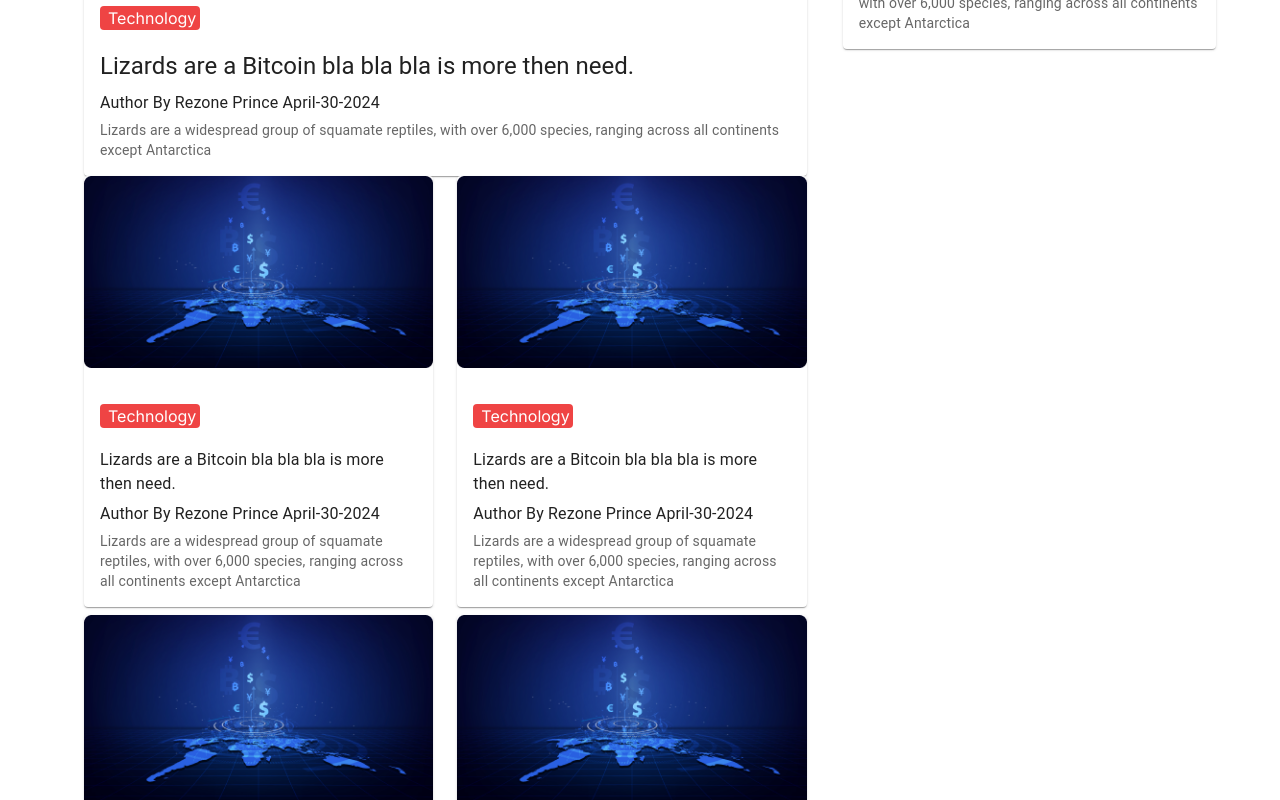
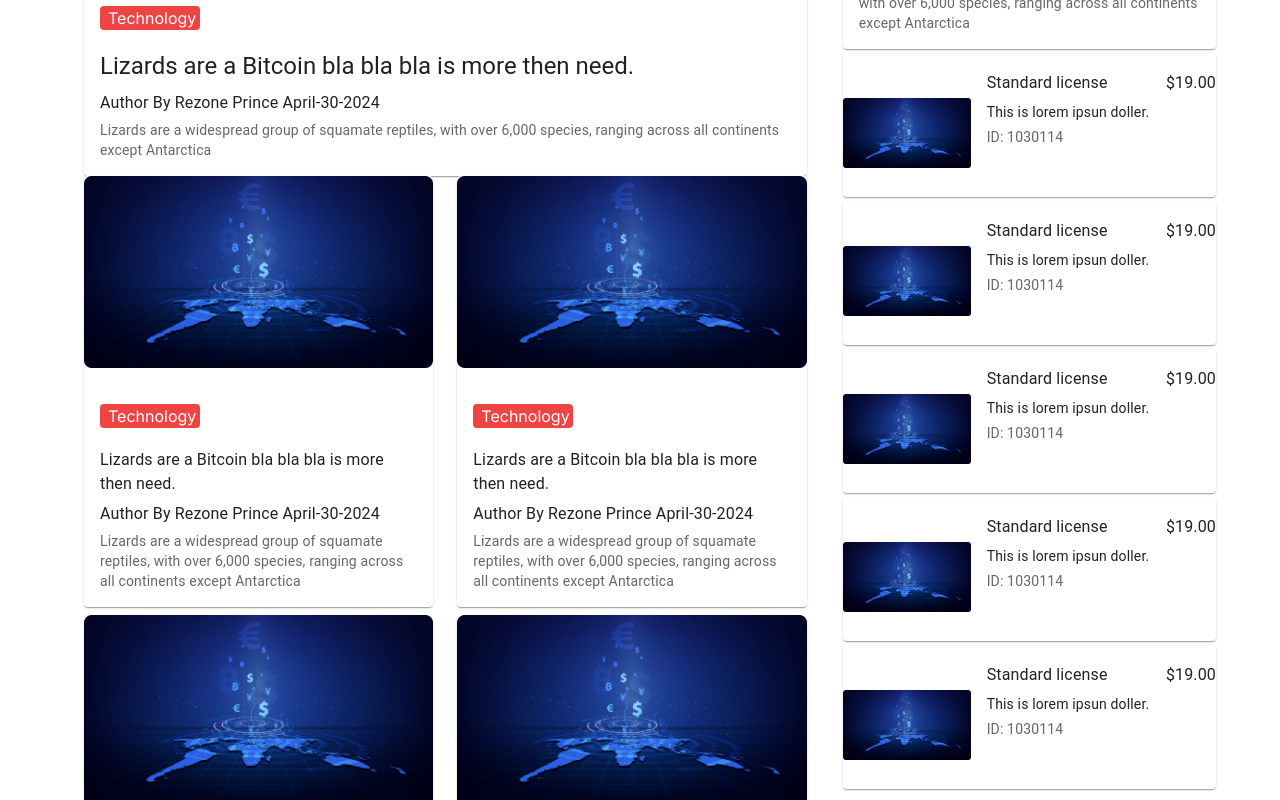
Before and after one commit to rezoneprince/the-dragon-news-nextjs, a Next.js app: page / in a window 1280 px wide. Shown: the part 620-1420 px from the top of the page. Built offline with nearby package versions, Linux system fonts and the light colour scheme.

Commit message:
side card added

```diff
--- a/src/components/ui/SideBar/SideBar.js
+++ b/src/components/ui/SideBar/SideBar.js
@@ -1,13 +1,17 @@
 import {
   Box,
+  ButtonBase,
   Card,
   CardActionArea,
   CardContent,
   CardMedia,
+  Grid,
+  Paper,
   Typography,
 } from "@mui/material";
 import Image from "next/image";
 import sideTopNews from "@/assets/side-top-news.png";
+import topNews2 from "@/assets/top-news2.png";
 
 const SideBar = () => {
   return (
@@ -34,6 +38,159 @@ const SideBar = () => {
           </CardContent>
         </CardActionArea>
       </Card>
+
+      <Paper className="mt-5">
+        <Grid container spacing={2}>
+          <Grid item>
+            <ButtonBase sx={{ width: 128, height: 128 }}>
+              <Image src={topNews2} alt="topNews2" />
+            </ButtonBase>
+          </Grid>
+          <Grid item xs={12} sm container>
+            <Grid item xs container direction="column" spacing={2}>
+              <Grid item xs>
+                <Typography gutterBottom variant="subtitle1" component="div">
+                  Standard license
+                </Typography>
+                <Typography variant="body2" gutterBottom>
+                  This is lorem ipsun doller.
+                </Typography>
+                <Typography variant="body2" color="text.secondary">
+                  ID: 1030114
+                </Typography>
+              </Grid>
+            </Grid>
+            <Grid item>
+              <Typography variant="subtitle1" component="div">
+                $19.00
+              </Typography>
+            </Grid>
+          </Grid>
+        </Grid>
+      </Paper>
+
+      <Paper className="mt-5">
+        <Grid container spacing={2}>
+          <Grid item>
+            <ButtonBase sx={{ width: 128, height: 128 }}>
+              <Image src={topNews2} alt="topNews2" />
+            </ButtonBase>
+          </Grid>
+          <Grid item xs={12} sm container>
+            <Grid item xs container direction="column" spacing={2}>
+              <Grid item xs>
+                <Typography gutterBottom variant="subtitle1" component="div">
+                  Standard license
+                </Typography>
+                <Typography variant="body2" gutterBottom>
+                  This is lorem ipsun doller.
+                </Typography>
+                <Typography variant="body2" color="text.secondary">
+                  ID: 1030114
+                </Typography>
+              </Grid>
+            </Grid>
+            <Grid item>
+              <Typography variant="subtitle1" component="div">
+                $19.00
+              </Typography>
+            </Grid>
+          </Grid>
+        </Grid>
+      </Paper>
+
+      <Paper className="mt-5">
+        <Grid container spacing={2}>
+          <Grid item>
+            <ButtonBase sx={{ width: 128, height: 128 }}>
+              <Image src={topNews2} alt="topNews2" />
+            </ButtonBase>
+          </Grid>
+          <Grid item xs={12} sm container>
+            <Grid item xs container direction="column" spacing={2}>
+              <Grid item xs>
+                <Typography gutterBottom variant="subtitle1" component="div">
+                  Standard license
+                </Typography>
+                <Typography variant="body2" gutterBottom>
+                  This is lorem ipsun doller.
+                </Typography>
+                <Typography variant="body2" color="text.secondary">
+                  ID: 1030114
+                </Typography>
+              </Grid>
+            </Grid>
+            <Grid item>
+              <Typography variant="subtitle1" component="div">
+                $19.00
+              </Typography>
+            </Grid>
+          </Grid>
+        </Grid>
+      </Paper>
+
+      <Paper className="mt-5">
+        <Grid container spacing={2}>
+          <Grid item>
+            <ButtonBase sx={{ width: 128, height: 128 }}>
+              <Image src={topNews2} alt="topNews2" />
+            </ButtonBase>
+          </Grid>
+          <Grid item xs={12} sm container>
+            <Grid item xs container direction="column" spacing={2}>
+              <Grid item xs>
+                <Typography gutterBottom variant="subtitle1" component="div">
+                  Standard license
+                </Typography>
+                <Typography variant="body2" gutterBottom>
+                  This is lorem ipsun doller.
+                </Typography>
+                <Typography variant="body2" color="text.secondary">
+                  ID: 1030114
+                </Typography>
+              </Grid>
+            </Grid>
+            <Grid item>
+              <Typography variant="subtitle1" component="div">
+                $19.00
+              </Typography>
+            </Grid>
+          </Grid>
+        </Grid>
+      </Paper>
+
+      <Paper className="mt-5">
+        <Grid container spacing={2}>
+          <Grid item>
+            <ButtonBase sx={{ width: 128, height: 128 }}>
+              <Image src={topNews2} alt="topNews2" />
+            </ButtonBase>
+          </Grid>
+          <Grid item xs={12} sm container>
+            <Grid item xs container direction="column" spacing={2}>
+              <Grid item xs>
+                <Typography gutterBottom variant="subtitle1" component="div">
+                  Standard license
+                </Typography>
+                <Typography variant="body2" gutterBottom>
+                  This is lorem ipsun doller.
+                </Typography>
+                <Typography variant="body2" color="text.secondary">
+                  ID: 1030114
+                </Typography>
+              </Grid>
+            </Grid>
+            <Grid item>
+              <Typography variant="subtitle1" component="div">
+                $19.00
+              </Typography>
+            </Grid>
+          </Grid>
+        </Grid>
+      </Paper>
+      <CardMedia className="mt-5">
+        <Image src={sideTopNews} width={800} alt="topNews" />
+      </CardMedia>
     </Box>
   );
 };
```
